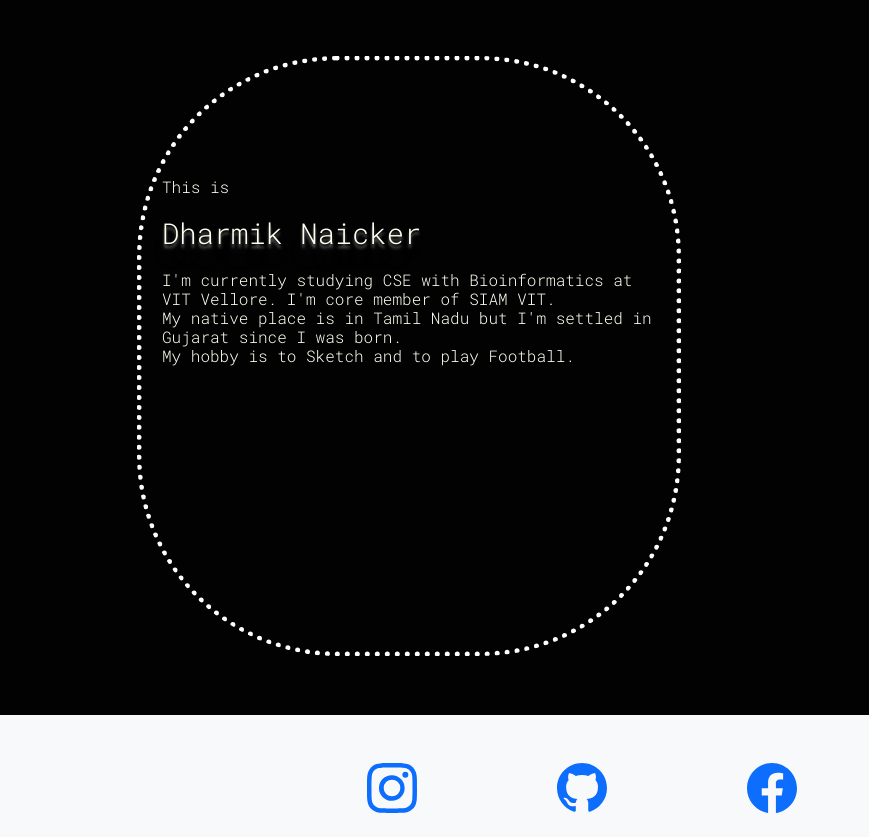
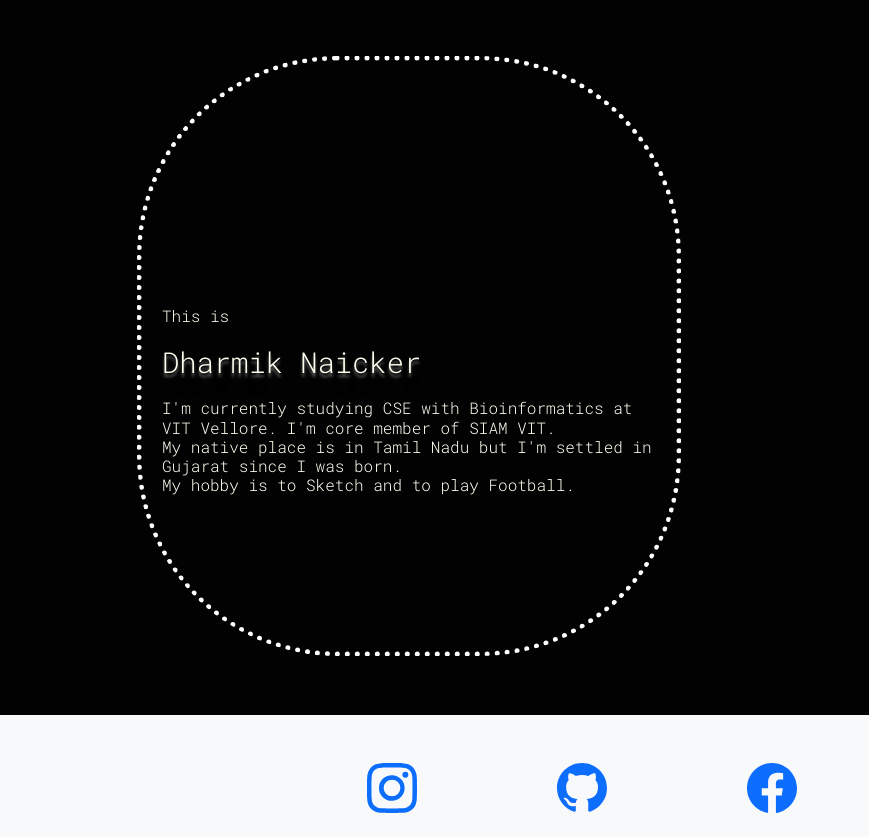
Before and after one commit to not-dharmik/web_dev, a plain HTML site: page task1.html in a window 1280 px wide. Shown: the part 788-1625 px from the top of the page, 0-869 px from the left. Drawn offline with nearby package versions, Linux system fonts and the light colour scheme.

Commit message:
sixthCommit

```diff
--- a/task1.html
+++ b/task1.html
@@ -106,7 +106,7 @@
 <!-- About -->
 <div id="about" class="container">
     <div class="row ">
-        <div class="col-12 col-lg-6 orange container">
+        <div class="col-12 col-lg-6 orange container" style="align-content: center;">
             <br><br><br><br>
             <h6>This is <br><br><span>Dharmik Naicker</span>
             <br><br>I'm currently studying CSE with Bioinformatics at VIT Vellore. I'm core member of SIAM VIT.
```
